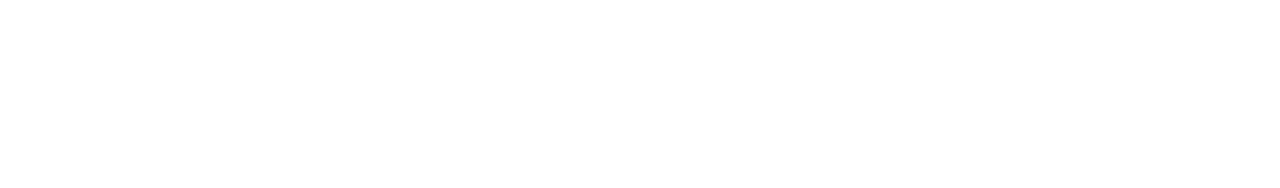
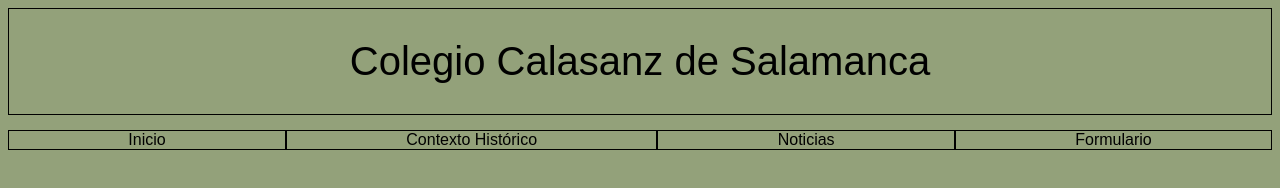
Before and after one commit to Max6468/InterfacesWeb, a plain HTML site: page Proyecto1Eva/html/index.html in a window 1280 px wide. Drawn offline with Linux system fonts and the light colour scheme.

Commit message:
[AutoAdd]

```diff
--- a/Proyecto1Eva/css/principal.css
+++ b/Proyecto1Eva/css/principal.css
@@ -0,0 +1,31 @@
+body {
+    background-color: #93A17A;
+    font-family: Arial, Helvetica, sans-serif;
+}
+
+.menu{
+    justify-content: center;
+    display: flex;
+}
+
+.menu a {
+    border: 1px solid black;
+    transition: background-color 0.3s ease, transform 0.3s ease;
+    display: inline-block;
+    flex-grow: 4;
+    text-align: center;
+}
+
+.menu a:hover {
+    background-color: #A1242A;
+    transform: scale(1.02);
+}
+
+.bannerCalasanz {
+    margin-bottom: 15px;
+    border: 1px solid black;
+    font-size: 40px;
+    text-align: center;
+    padding-top: 30px;
+    padding-bottom: 30px;
+}
--- a/Proyecto1Eva/html/index.html
+++ b/Proyecto1Eva/html/index.html
@@ -4,10 +4,17 @@
     <meta charset="UTF-8">
     <meta name="viewport" content="width=device-width, initial-scale=1.0">
     <title>Navidad en Calasanz</title>
+    <link rel="stylesheet" href="../css/principal.css">
 </head>
 <body>
     <header>
-
+        <section class="bannerCalasanz">Colegio Calasanz de Salamanca</section>
+        <section class="menu">
+            <a>Inicio</a>
+            <a>Contexto Histórico</a>
+            <a>Noticias</a>
+            <a>Formulario</a>
+        </section>
     </header>
 </body>
 </html>
```
